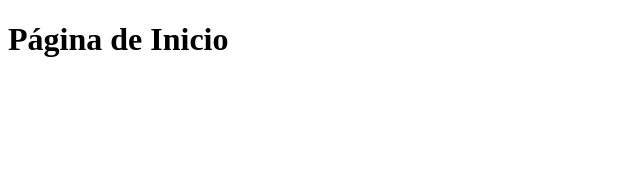
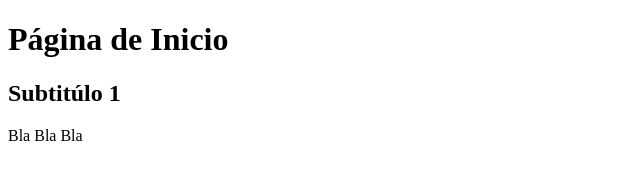
Before and after one commit to oscarpachecocr/PrimerProyecto, a plain HTML site: page index.html in a window 1280 px wide. Shown: the whole page, without its empty margins (0-640 px from the left). Drawn offline with Linux system fonts and the light colour scheme.

Commit message:
Update index.html
Acrualización urgente del Index Issue#525

```diff
--- a/index.html
+++ b/index.html
@@ -7,5 +7,7 @@
 </head>
 <body>
     <h1>Página de Inicio</h1>
+    <h2>Subtitúlo 1</h2>
+    <p>Bla Bla Bla</p>
 </body>
 </html>
```
